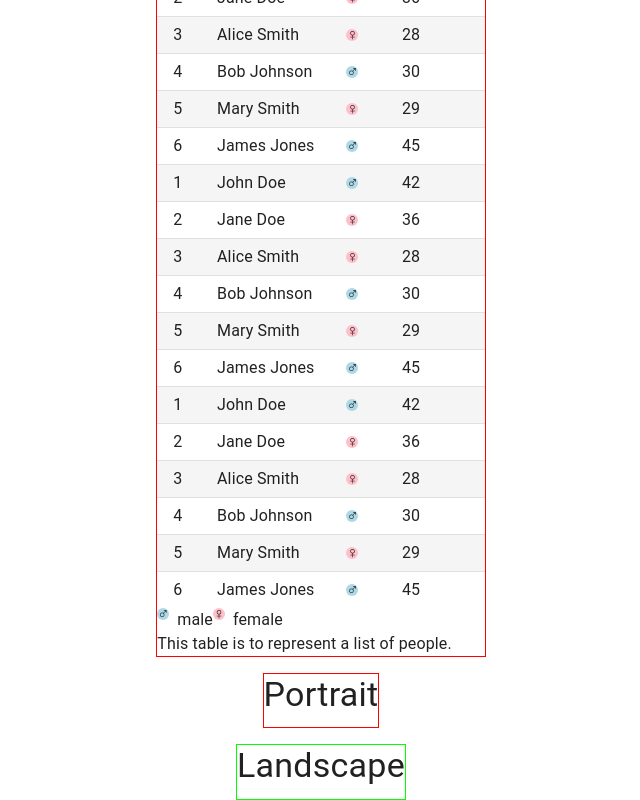
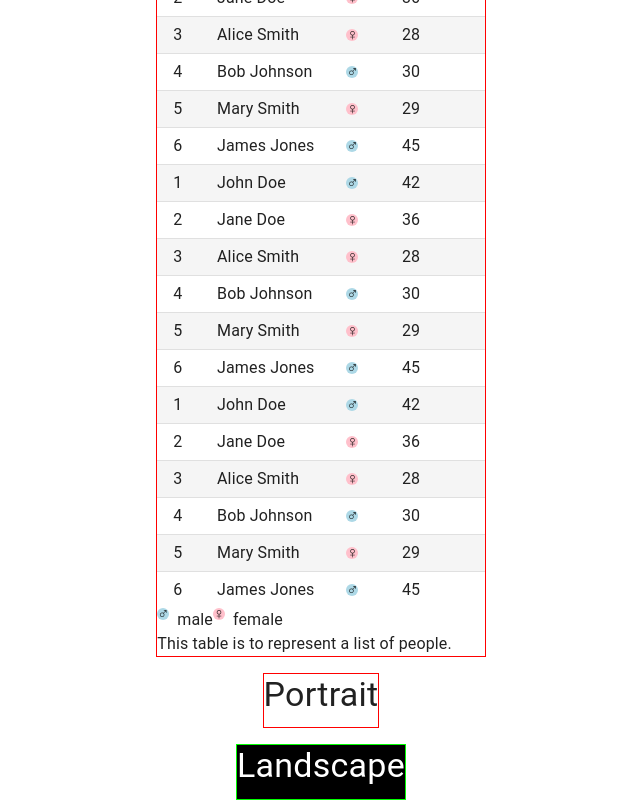
Before and after one commit to mrromro/mui-at-print-min, a React (Vite) app: page / in a window 1280 px wide. Shown: the part 591-1391 px from the top of the page, without its empty margins (319-959 px from the left). Built offline with nearby package versions, Linux system fonts and the light colour scheme.

Commit message:
Style adjustments

```diff
--- a/src/App.tsx
+++ b/src/App.tsx
@@ -18,7 +18,7 @@ export default function App() {
           Portrait
         </Typography>
       </Box>
-      <Box className="print-landscape">
+      <Box className="print-landscape" bgcolor="black" color="white">
         <Typography variant="h4" component="h1" gutterBottom>
           Landscape
         </Typography>
--- a/src/LongTable/LongTable.tsx
+++ b/src/LongTable/LongTable.tsx
@@ -15,7 +15,7 @@ function LongTable() {
   })
   return (
     <Stack>
-      <Table size="small">
+      <Table stickyHeader size="small">
         <Header table={table} />
         <Body table={table} />
       </Table>
--- a/src/styles.css
+++ b/src/styles.css
@@ -1,5 +1,6 @@
 body {
   font-size: 12pt;
+  print-color-adjust: exact;
 }
 
 h1 {
```
